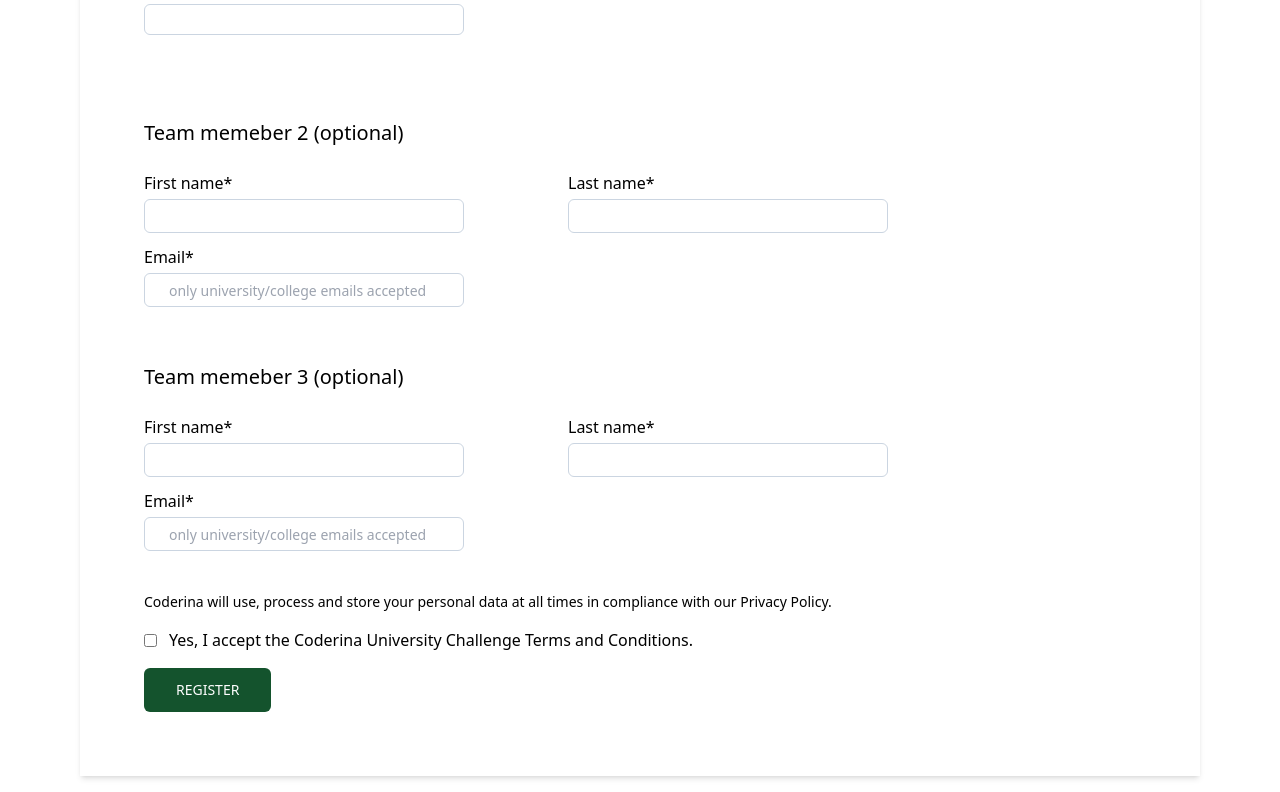
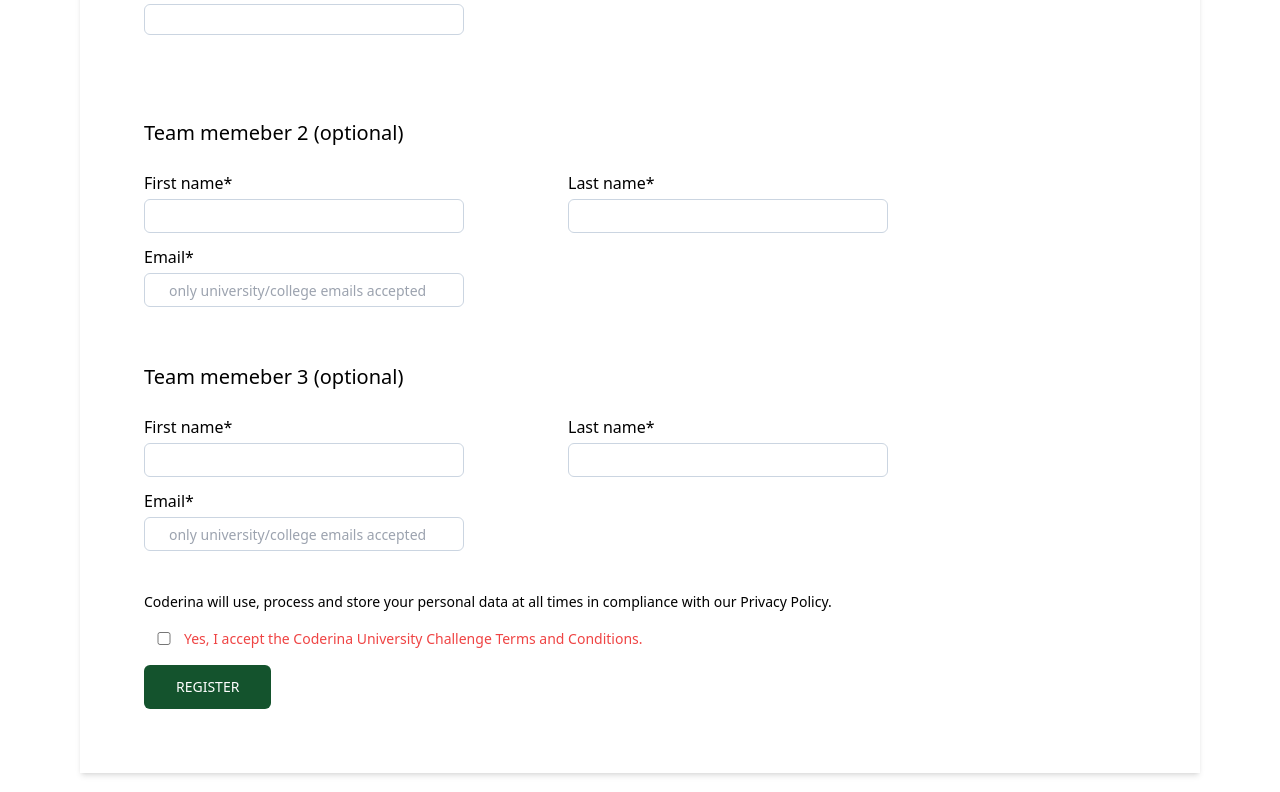
Before and after one commit to Victoryk-tech/coderinaUniversity, a React (Vite) app in the folder client/: page / in a window 1280 px wide. Shown: the part 625-1417 px from the top of the page. Built offline with nearby package versions, Linux system fonts and the light colour scheme.

Commit message:
checkbox

```diff
--- a/client/src/pages/RegistrationPage.jsx
+++ b/client/src/pages/RegistrationPage.jsx
@@ -12,14 +12,18 @@ const RegistrationPage = () => {
     institution: "",
     country: "",
     team: "",
+    checkbox: false,
   };
   const [formValues, setFormValues] = useState(initialValues);
   const [formErrors, setFormErrors] = useState({});
   const [isSubmit, setIsSubmit] = useState(false);
 
   const handleChange = (e) => {
-    const { name, value } = e.target;
-    setFormValues({ ...formValues, [name]: value });
+    const { name, value, type, checked } = e.target;
+    setFormValues({
+      ...formValues,
+      [name]: type === "checkbox" ? checked : value,
+    });
   };
 
   const handleSubmit = (e) => {
@@ -29,7 +33,7 @@ const RegistrationPage = () => {
     setFormErrors(validate(formValues));
     setIsSubmit(true);
 
-    const { email, country, firstName, lastName, institution, team } =
+    const { email, country, firstName, lastName, institution, team, checkbox } =
       formValues;
 
     // Check if any field is empty
@@ -39,7 +43,8 @@ const RegistrationPage = () => {
       firstName === "" ||
       lastName === "" ||
       institution === "" ||
-      team === ""
+      team === "" ||
+      checkbox === false
     ) {
       toast.error("Please fill in all fields"); // Display error message
     } else {
@@ -79,6 +84,7 @@ const RegistrationPage = () => {
     } else if (values.institution.length < 6) {
       errors.institution = "Full name of institution is required";
     }
+
     return errors;
   };
 
@@ -279,9 +285,22 @@ const RegistrationPage = () => {
                 Coderina will use, process and store your personal data at all
                 times in compliance with our Privacy Policy.
               </h3>
-              <div className="space-x-3 flex items-center justify-start">
-                <input type="checkbox"></input>
-                <p className="text-[10px] md:text-[16px]">
+              <div
+                className={`${
+                  formValues.checkbox === false
+                    ? " text-red-500 "
+                    : "text-black"
+                }  flex items-center justify-start`}
+                // className="space-x-3 flex items-center justify-start"
+              >
+                <input
+                  type="checkbox"
+                  name="checkbox"
+                  checked={formValues.checkbox}
+                  onChange={handleChange}
+                  className="w-10"
+                ></input>
+                <p className="text-[9px] md:text-[14px]">
                   Yes, I accept the Coderina University Challenge Terms and
                   Conditions.
                 </p>
```
